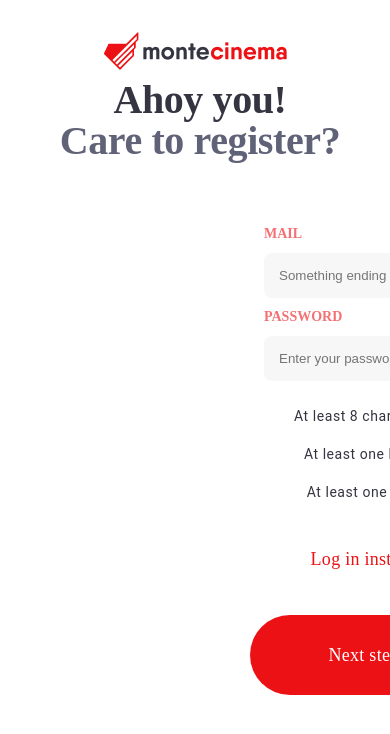
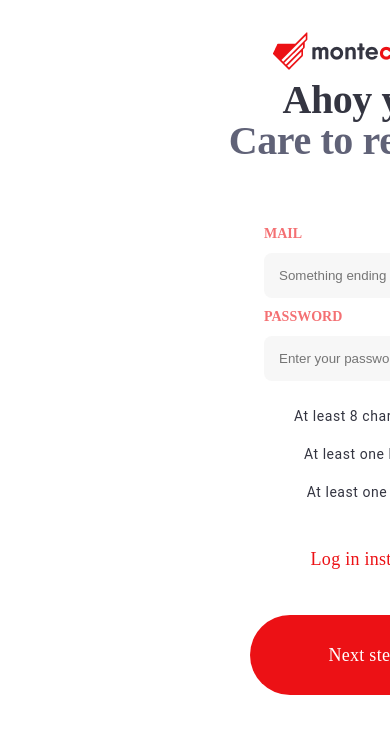
Before and after one commit to Rafal-Dabek/Cinema, a React (Create React App) app in the folder cinema/: page / in a window 390 px wide. Shown: the top 734 px of the page. Built offline with nearby package versions, Linux system fonts and the light colour scheme.

Commit message:
Responsibility fixed

```diff
--- a/cinema/src/Components/RegisterSecondStep.jsx
+++ b/cinema/src/Components/RegisterSecondStep.jsx
@@ -64,7 +64,7 @@ function isValid(e) {  //checks if a person is 18 or older
 
     if(e.target.name==="date_of_birth"){
         (getAge(e.target.value)>=18)? document.getElementById("over18yo").style.color = "green" : document.getElementById("over18yo").style.color = "red";
-        if(!ageValid)setAgeValid(!ageValid);
+        if(!ageValid)setAgeValid(!ageValid);  //works uncorrectly can be false and still proceed further
         console.log("checked: "+checked)
         console.log(" agevalid: "+ageValid)
         console.log(" fname: "+fnameValid)
--- a/cinema/src/Components/style.css
+++ b/cinema/src/Components/style.css
@@ -7,6 +7,7 @@ header{
    margin-top: 5px;
    padding: 10px;
     text-align: center;
+
 }
 span{
     width: 603px;
@@ -102,6 +103,7 @@ gap: 16px;
     align-items: flex-start;
     margin-left: auto;
     margin-right: auto ;
+    width: max-content;
 }
 .card{
     box-shadow: 0px 4px 22px rgba(52, 53, 65, 0.15);
@@ -185,4 +187,7 @@ a{
         display:hidden;
     }
 
+    #root{
+        width: max-content;
+    }
   }
```
